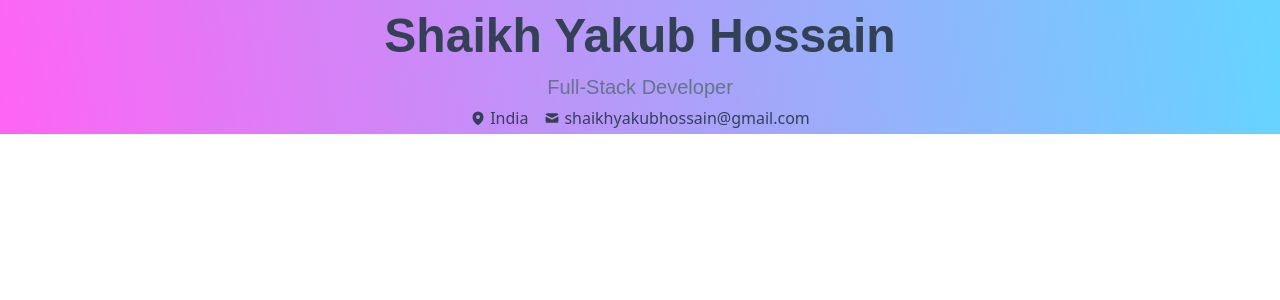
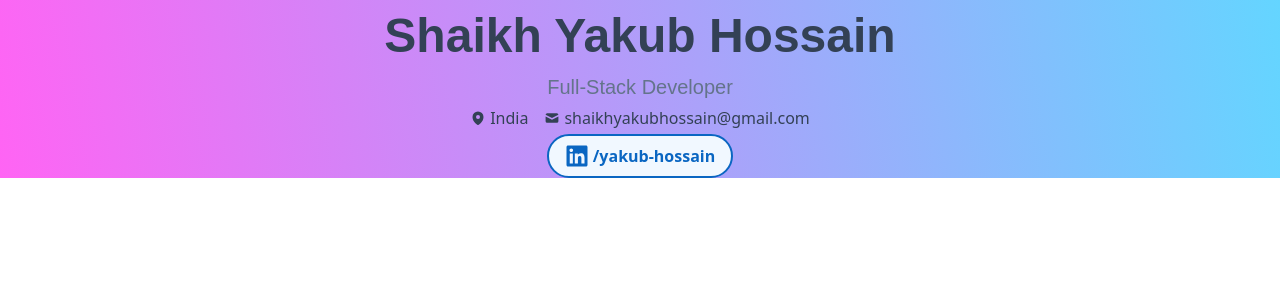
Before and after one commit to shaikhyakubhossain/resume-website, a Next.js app: page / in a window 1280 px wide. Shown: the top 300 px of the page. Built offline with nearby package versions, Linux system fonts and the light colour scheme.

Commit message:
Add LinkBtn component, and update HeroHeader component

```diff
--- a/src/app/components/HeroHeader/hero-header.component.tsx
+++ b/src/app/components/HeroHeader/hero-header.component.tsx
@@ -1,6 +1,8 @@
 import styles from './hero-header.module.scss';
 import { HiMapPin } from "react-icons/hi2";
 import { HiMail } from "react-icons/hi";
+import LinkBtn from '../LinkBtn/link-btn.component';
+import { FaLinkedin } from "react-icons/fa6";
 
 export default function HeroHeader() {
   return (
@@ -11,6 +13,9 @@ export default function HeroHeader() {
           <div className={`${styles.locationContainer}`}><HiMapPin className={`${styles.HiMapPin} my-auto mr-1`} /><div className={`${styles.location}`}>India</div></div>
           <div className={`${styles.gmailContainer}`}><HiMail className={`${styles.HiMail} my-auto mr-1`} /><div className={`${styles.gmail}`}>shaikhyakubhossain@gmail.com</div></div>
       </div>
+      <div className={`${styles.linkBtnContainer}`}>
+        <LinkBtn customBtnClassName={styles.linkedin} customTWStyle={""} logo={<FaLinkedin />} >/yakub-hossain</LinkBtn>
+      </div>
     </div>
   );
 }
--- a/src/app/components/HeroHeader/hero-header.module.scss
+++ b/src/app/components/HeroHeader/hero-header.module.scss
@@ -29,3 +29,9 @@ $colorSecondary: #64748B;
 .HiMapPin, .HiMail {
     color: $colorPrimary;
 }
+
+.linkedin {
+    background: #F1F8FF;
+    color: #0A66C2;
+    border-color: #0A66C2;
+}
--- /dev/null
+++ b/src/app/components/LinkBtn/link-btn.component.tsx
@@ -0,0 +1,18 @@
+
+type propsType = {
+    customBtnClassName: string,
+    customIconClassName?: string,
+    customTextClassName?: string,
+    customTWStyle: string,
+    children: React.ReactNode,
+    logo: React.ReactNode,
+}
+
+export default function LinkBtn(props: propsType) {
+  return (
+    <button className={`${props.customBtnClassName} flex mx-auto bg-transparent hover:bg-blue-500 text-blue-700 font-semibold hover:text-white py-2 px-4 border-2 hover:border-transparent rounded-full` + props.customTWStyle}>
+        <div className={`${props.customIconClassName} my-auto mr-1 text-2xl`}>{props.logo}</div>
+        <div className={`${props.customTextClassName}`} >{props.children}</div>
+    </button>
+  );
+}
```
Also changed, not shown: src/app/components/LinkBtn/link-btn.module.scss (added).
